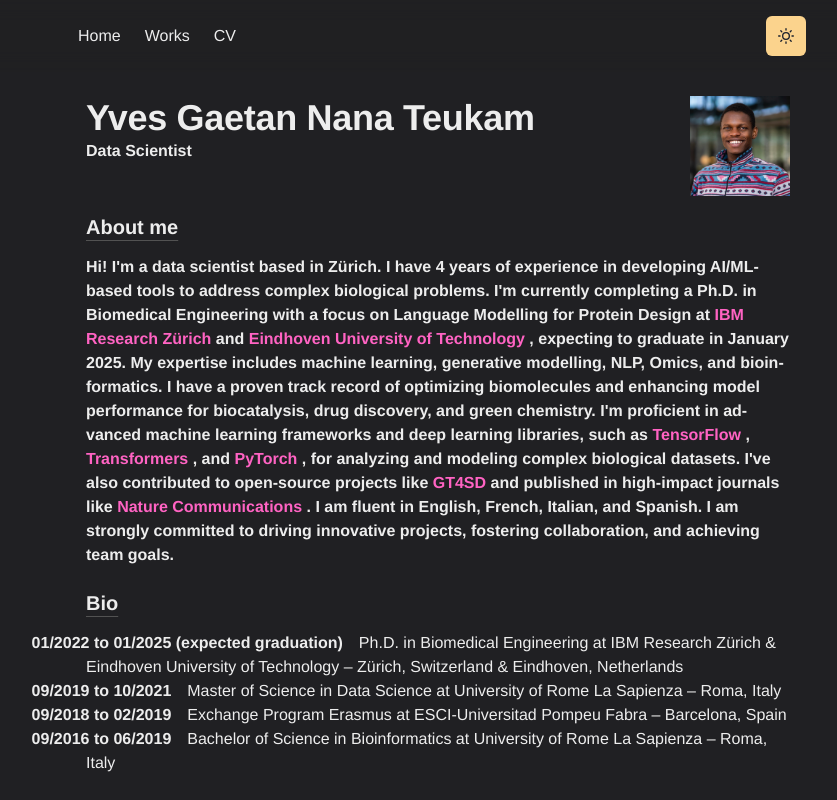
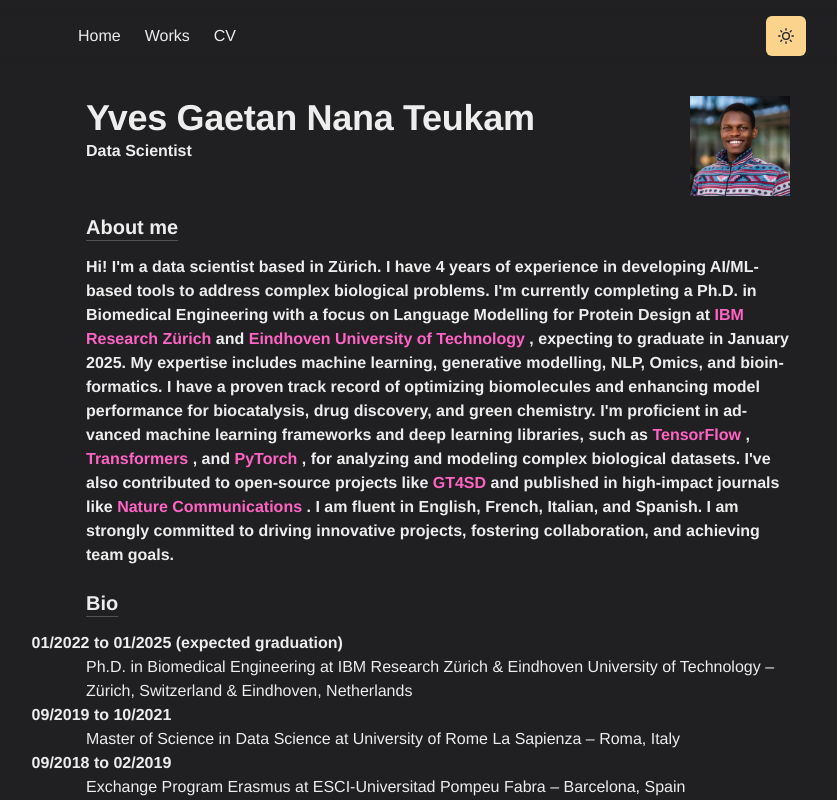
Before and after one commit to yvesnana/nana.github.io, a Next.js app: page / in a window 1280 px wide. Shown: the top 800 px of the page, without its empty margins (202-1039 px from the left). Built offline with nearby package versions, Linux system fonts and the light colour scheme; a web font is replaced by a local one.

Commit message:
Update bio.js

```diff
--- a/components/bio.js
+++ b/components/bio.js
@@ -6,7 +6,7 @@ export const BioSection = styled(Box)`
   text-indent: -3.4em;
 `
 
-export const BioYear = styled.span`
+export const BioYear = styled(Box)`
   font-weight: bold;
   margin-right: 1em;
 `
```
